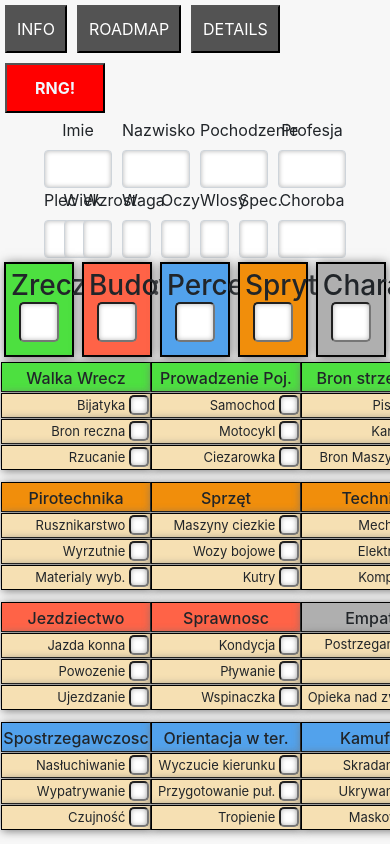
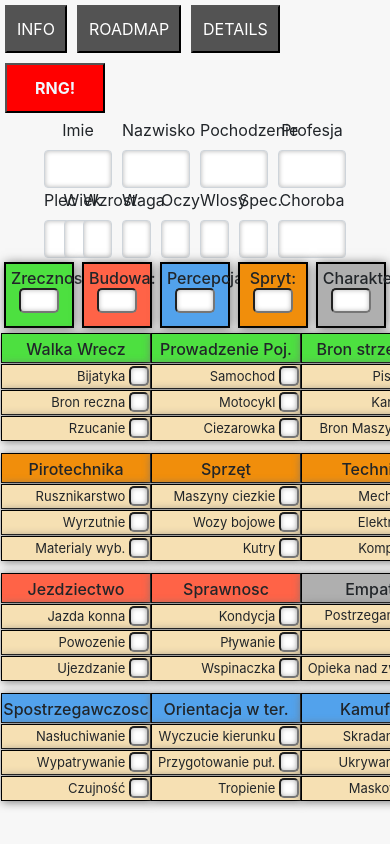
Before and after one commit to IkeoMajesty/nscs, a React (Create React App) app: page / in a window 390 px wide. Shown: the top 844 px of the page. Built offline with nearby package versions, Linux system fonts and the light colour scheme.

Commit message:
mobile view update

```diff
--- a/src/App.scss
+++ b/src/App.scss
@@ -20,7 +20,9 @@
 }
 
 
-
+.statText{
+  font-size: 1rem;
+}
 .statyContenerZr{
   text-align: center;
   display: flexbox;
@@ -43,6 +45,7 @@
   background-color: tomato;
   border: 2px solid black;
 }
+
 .statyContenerPr{
   text-align: center;
   display: flexbox;
--- a/src/Staty.js
+++ b/src/Staty.js
@@ -4,7 +4,7 @@ const staty = (props)=> {
 
     return (
         <div className={props.styleP}>
-         <h3>  {props.name}: <input className="statInput" defaultValue={props.value} />  </h3>
+         <h3 className="statText">  {props.name}: <input className="statInput" defaultValue={props.value} />  </h3>
         </div>
     )}
 
```
